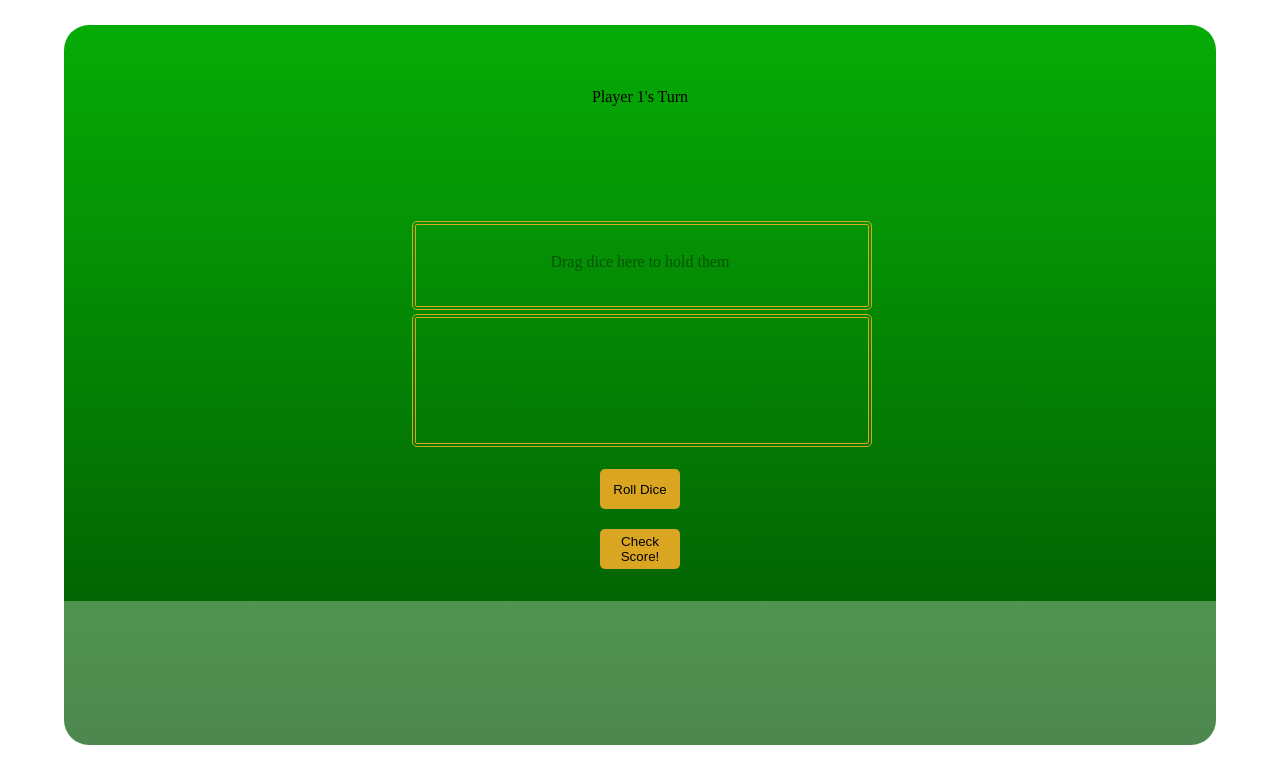
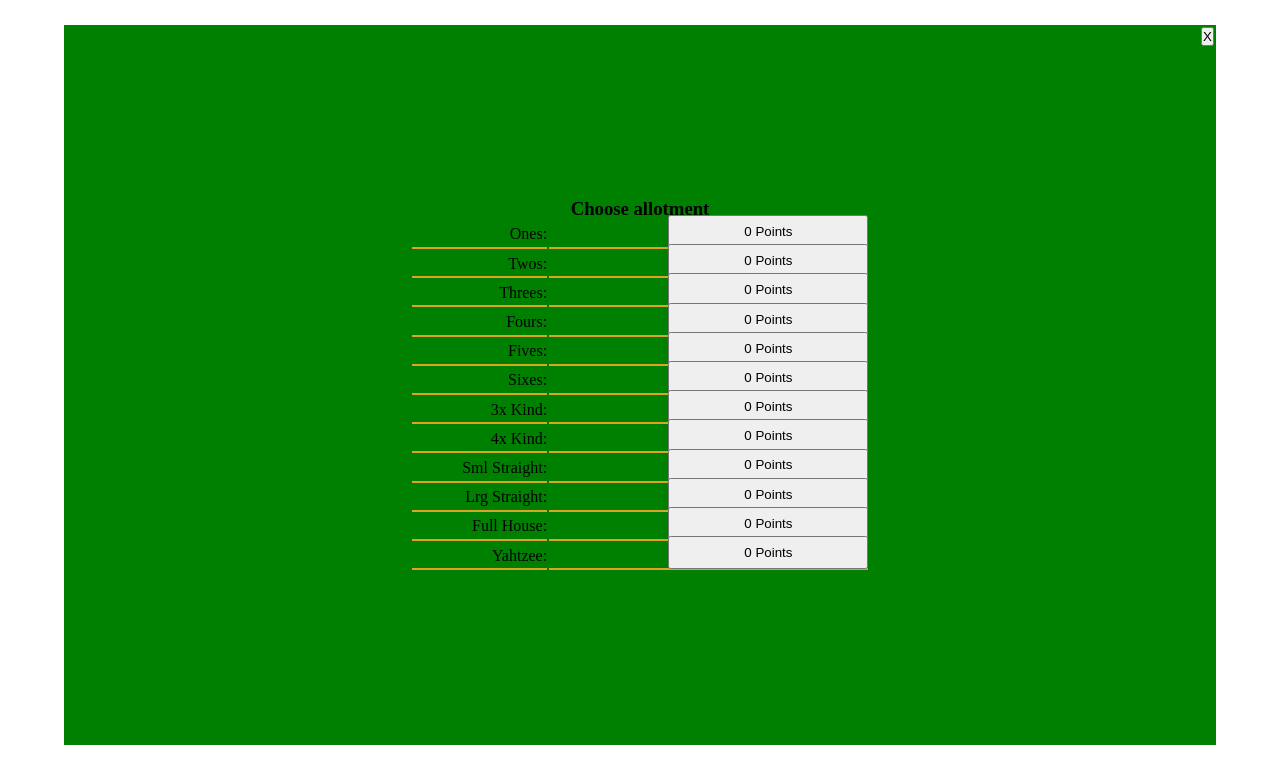
Before and after one commit to 1010-Studios/Yahtzoo, a plain HTML site: page index.html in a window 1280 px wide. Both pictures are taken after a click on the button "Check Score!". Drawn offline with Linux system fonts and the light colour scheme.

Commit message:
Basic score selection screen implemented git push

```diff
--- a/app.js
+++ b/app.js
@@ -4,8 +4,11 @@ const diceRoll = document.querySelector(".dice--reroll");
 const diceHold = document.querySelector(".dice--hold");
 const $btnRollDice = document.getElementById("btn--roll")
 const $btnCheckScore = document.getElementById("btn--score");
+const $btnCloseScreen = document.getElementById("btn--close");
 
+const $windowScores = document.querySelector(".score--container");
 
+// const game => (() {
 let holdArr = [];
 let diceArr = [];
 
@@ -22,6 +25,30 @@ function roll(){
 
     return diceArr;
 }
+
+
+
+
+/*
+----------Buttons n Sich------------
+*/
+
+$btnCloseScreen.addEventListener("click", toggleScoreScreen);
+
+//TODO Replace later - currently only for functionality
+$btnRollDice.addEventListener("click", function(){
+    diceArr = roll();
+    // console.log(roll(5));
+});
+
+$btnCheckScore.addEventListener("click", function() {
+    console.log(determineScores(diceArr, holdArr));
+    toggleScoreScreen(determineScores(diceArr, holdArr));
+})
+
+/*
+----------Rendering------------
+*/
 
 function drawDice(diceArr, holdArr) {
     diceRoll.innerHTML = "";
@@ -53,16 +80,15 @@ function drawDice(diceArr, holdArr) {
 
 }
 
-//TODO Replace later
-$btnRollDice.addEventListener("click", function(){
-    diceArr = roll();
-    // console.log(roll(5));
-});
+function toggleScoreScreen(scoreArr) {
+    const __scoreBTN = document.querySelectorAll(".btn--score");
+    for(let i = 0; i < __scoreBTN.length; i++){
+        __scoreBTN[i].value = scoreArr[i];
+        __scoreBTN[i].innerHTML = `${__scoreBTN[i].value} Points`;
+    }
 
-$btnCheckScore.addEventListener("click", function() {
-    console.log(determineScores(diceArr, holdArr));
-})
-
+    $windowScores.classList.toggle("hidden");
+}
 
 /*
 ----------Drag and Drop Dice Functionality------------
@@ -76,7 +102,6 @@ function drag(ev) {
     ev.dataTransfer.setData("text", ev.target.id);
 }
 
-//TODO dragging to same space creates duplicates
 function drop(ev){
     ev.preventDefault();
     let data = ev.dataTransfer.getData("text");
@@ -100,9 +125,8 @@ function drop(ev){
 */
 function determineScores(hold, dice) {
     const scoreArr = hold.concat(...dice).sort();
-    drawDice([], scoreArr);
+    drawDice([], []);
     let score = [0, 0, 0, 0, 0, 0, 0, 0, 0, 0, 0, 0];
-    console.log(scoreArr);
 
     //Upper Board Scores
     for(let i = 1; i <=5; i++){
@@ -126,43 +150,36 @@ function determineScores(hold, dice) {
         }
         else if(scoreArr[i] === scoreArr[i-1]){}
         else sequence = 1;
-        console.log(`sequence: ${sequence}, ${seqArr}`);
         tempArr.push(count)
-        console.log(tempArr)
 
     }
 
     //Scoring Conditions
+
     //3x Kind + 4x Kind -- Add all dice
     if (tempArr.includes(3)){
-        console.log(`3x Kind!`)
         score[6] = scoreArr.reduce(function(a,b) {return a+b});
 
     }
     if (tempArr.includes(4)) {
-        console.log(`4x Kind!`)
         score[7] = scoreArr.reduce(function(a,b) {return a+b});
 
     }
     //Full House -- 25 Points
     if(tempArr.sort() === [2,3]){
-        console.log(`Full House!`);
         score[8] = 25;
     }
-    //Small and Large Straights -- 30 + 40 points
+    //Small / Large Straights -- 30 / 40 points
     if(seqArr.includes(4)){
-        console.log(`Small Straight!`)
         score[9] = 30;
     }
 
     if(seqArr.includes(5)){
-        console.log(`Large Straight!`)
         score[10] = 40;
     }
 
     //Yahtzee! -- 100 points
     if (tempArr.includes(5)) {
-        console.log(`Yahtzee!`)
         score[11] = 100;
     }
 
--- a/index.html
+++ b/index.html
@@ -22,7 +22,7 @@
                     <div class="dice--hold" onDrop = "drop(event)" ondragover="allowDrop(event)">
                     </div>
                     <div class="dice--reroll" onDrop = "drop(event)" ondragover="allowDrop(event)">
-                        <span>DICE</span>
+                        <span class="hold--cell-msg">DICE</span>
                     </div>
                 </div>
                 <button class="btn" id="btn--roll">Roll Dice</button>
@@ -30,6 +30,24 @@
             </div>
             <div class="scoreboard">
             </div>
+            <div class="score--container hidden">
+                <button class="btn--close" id="btn--close">X</button>
+                <table class = "score--selection">
+                    <h3>Choose allotment</h3>
+                    <tr><td>Ones:</td><td><button class="btn--score" value="0">1</button></td></tr>
+                    <tr><td>Twos:</td><td><button class="btn--score" value="0">2</button></td></tr>
+                    <tr><td>Threes:</td><td><button class="btn--score" value="0">3</button></td></tr>
+                    <tr><td>Fours:</td><td><button class="btn--score" value="0">4</button></td></tr>
+                    <tr><td>Fives:</td><td><button class="btn--score" value="0">5</button></td></tr>
+                    <tr><td>Sixes:</td><td><button class="btn--score" value="0">6</button></td></tr>
+                    <tr><td>3x Kind:</td><td><button class="btn--score" value="0">7</button></td></tr>
+                    <tr><td>4x Kind:</td><td><button class="btn--score" value="0">8</button></td></tr>
+                    <tr><td>Sml Straight:</td><td><button class="btn--score" value="0">9</button></td></tr>
+                    <tr><td>Lrg Straight:</td><td><button class="btn--score" value="0">10</button></td></tr>
+                    <tr><td>Full House:</td><td><button class="btn--score" value="0">11</button></td></tr>
+                    <tr><td>Yahtzee:</td><td><button class="btn--score" value="0">12</button></td></tr>
+                </table>
+            </div>
         </div>
 
     </body>
--- a/styles.css
+++ b/styles.css
@@ -107,3 +107,49 @@ body{
     width: 100%;
     background-color: rgba(255,255,255,.3);
 }
+
+.score--container{
+    position: absolute;
+    background-color: green;
+    display: flex;
+    flex-direction: column;
+    align-items: center;
+    justify-content: center;
+    width: 100%;
+    height: 100%;
+    text-align: center;
+
+}
+
+.score--selection{
+    /* border: 2px solid blue; */
+    width: 40%;
+    text-align:right;
+}
+
+.score--selection td{
+    border-bottom: 2px solid goldenrod;
+    /* padding: 2px; */
+    height: 1.7rem;
+
+}
+
+.btn--score{
+    cursor: pointer;
+    margin-bottom: 6px;
+    width: 100vw;
+    height: 130%;
+    max-width: 200px;
+    max-height: 40px;
+}
+
+.btn--close{
+    position: absolute;
+    top: 2px;
+    right: 2px;
+    cursor: pointer;
+}
+
+.hidden{
+    display: none;
+}
```
